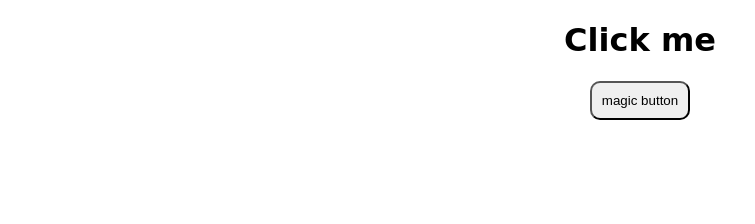
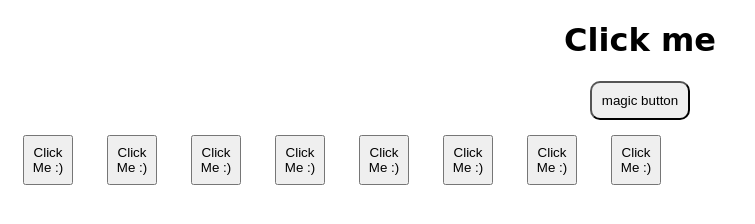
Before and after one commit to TomCRiley/JS-Color-Randomizer, a plain HTML site: page index.html in a window 1280 px wide. Shown: the whole page, without its empty margins (0-755 px from the left). Drawn offline with Linux system fonts and the light colour scheme.

Commit message:
added for loop for other html elements

```diff
--- a/app.js
+++ b/app.js
@@ -13,3 +13,11 @@ const makeRandColor = () => {
   const b = Math.floor(Math.random() * 256);
   return `rgb(${r}, ${g}, ${b})`;
 };
+
+const buttons = document.getElementsByClassName('randomizer');
+
+for (let button of buttons) {
+  button.addEventListener('click', function () {
+    button.style.backgroundColor = makeRandColor();
+  });
+}
--- a/index.html
+++ b/index.html
@@ -5,12 +5,29 @@
     <meta http-equiv="X-UA-Compatible" content="IE=edge" />
     <meta name="viewport" content="width=device-width, initial-scale=1.0" />
     <title>JS Color Randomizer</title>
+    <style>
+      .randomizer {
+        width: 50px;
+        height: 50px;
+        margin: 15px;
+        /* padding: 15px;
+        border-radius: 10px; */
+      }
+    </style>
   </head>
   <body>
     <div style="text-align: center">
       <h1 style="font-family: cursive">Click me</h1>
       <button style="padding: 10px; border-radius: 10px">magic button</button>
     </div>
+    <button class="randomizer">Click Me :)</button>
+    <button class="randomizer">Click Me :)</button>
+    <button class="randomizer">Click Me :)</button>
+    <button class="randomizer">Click Me :)</button>
+    <button class="randomizer">Click Me :)</button>
+    <button class="randomizer">Click Me :)</button>
+    <button class="randomizer">Click Me :)</button>
+    <button class="randomizer">Click Me :)</button>
 
     <script src="app.js"></script>
   </body>
```
